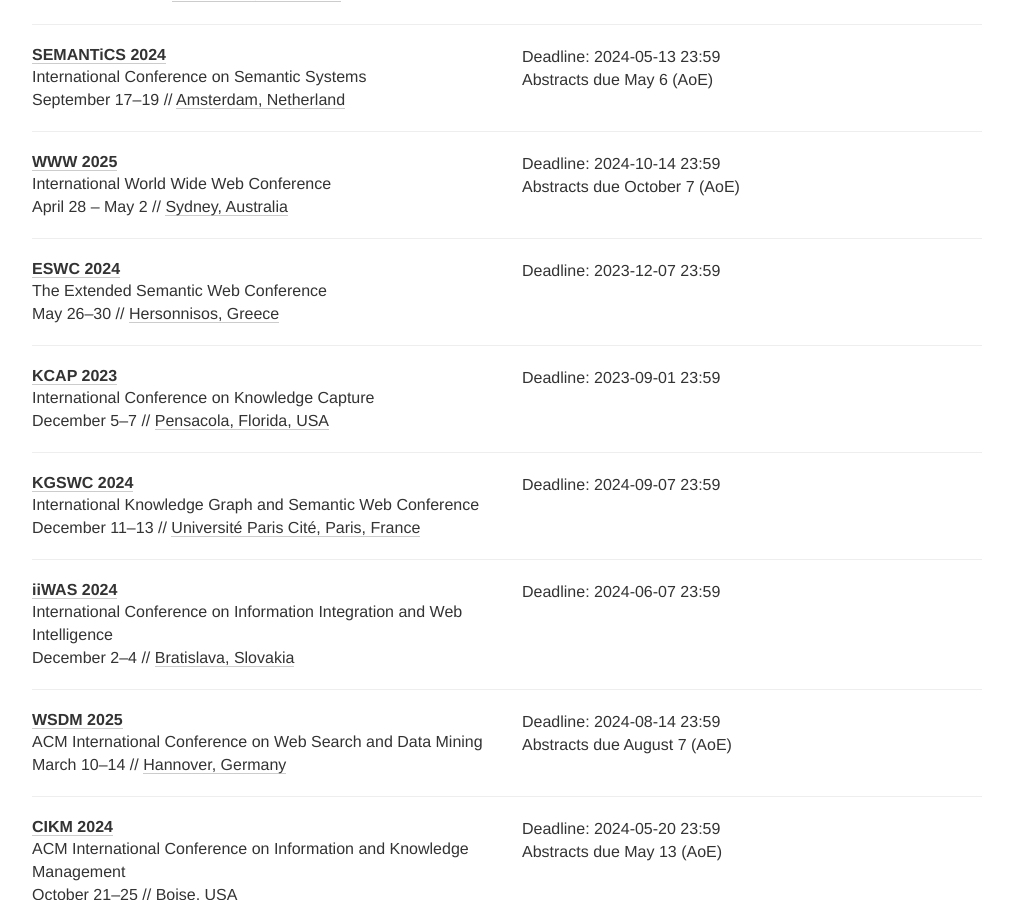
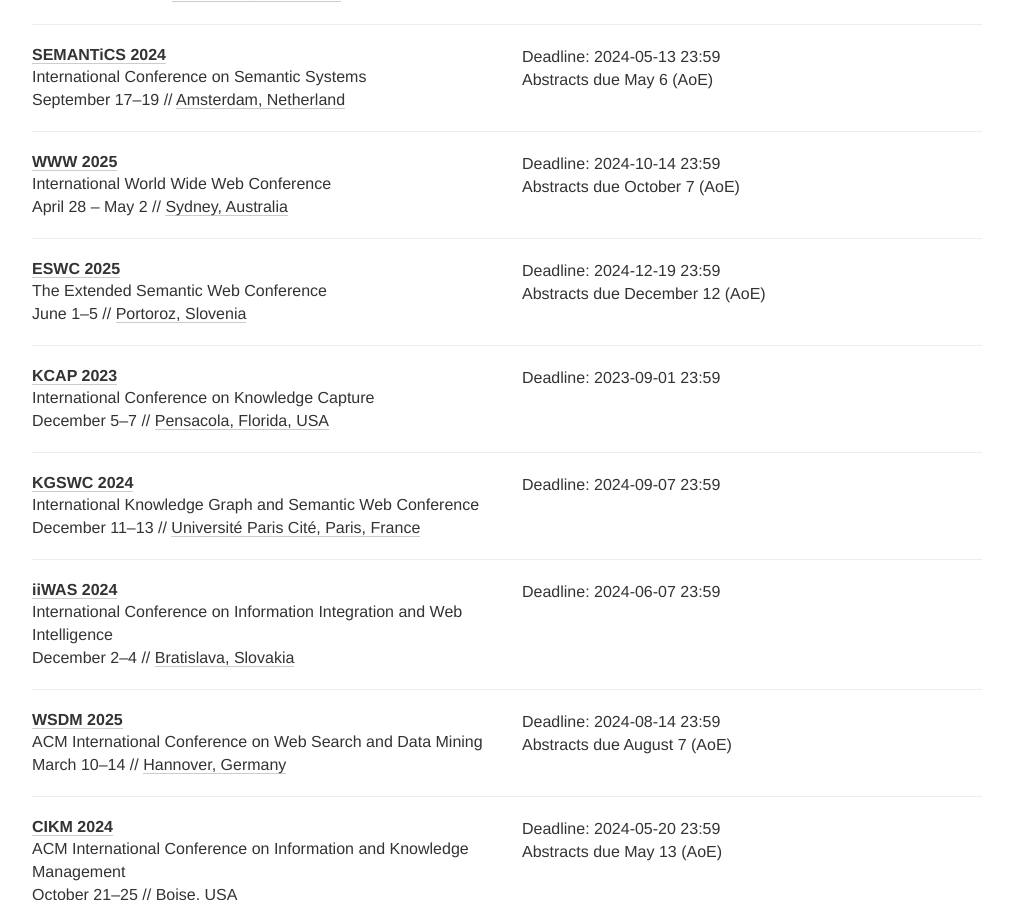
Before and after one commit to swc-deadlines/swc-deadlines.github.io, a Jekyll site: the page built from index.html, in a window 1280 px wide and 900 px high, scrolled down 605 px. Shown: the whole window, without its empty margins (133-1146 px from the left). Built offline with Jekyll 4.4.1, drawn with Linux system fonts in a browser that asks for light colours; nearby versions of some CDN libraries; comment, search, counter and statistics services are not loaded.

Commit message:
update eswc

```diff
--- a/_data/conferences.yml
+++ b/_data/conferences.yml
@@ -48,12 +48,13 @@
 
 - name: ESWC
   description: The Extended Semantic Web Conference
-  year: 2024
-  date: "26 - 30 MAY"
-  link: https://2024.eswc-conferences.org/
-  deadline: ["2023-12-07 23:59"]
-  date: May 26-30
-  place: Hersonnisos, Greece
+  year: 2025
+  date: "1 - 5 JUNE"
+  link: https://2025.eswc-conferences.org/
+  deadline: ["2024-12-19 23:59"]
+  comment: Abstracts due December 12 (AoE)
+  date: June 1-5
+  place: Portoroz, Slovenia
   tags: [SW, CONF]
 
 - name: KCAP
```
